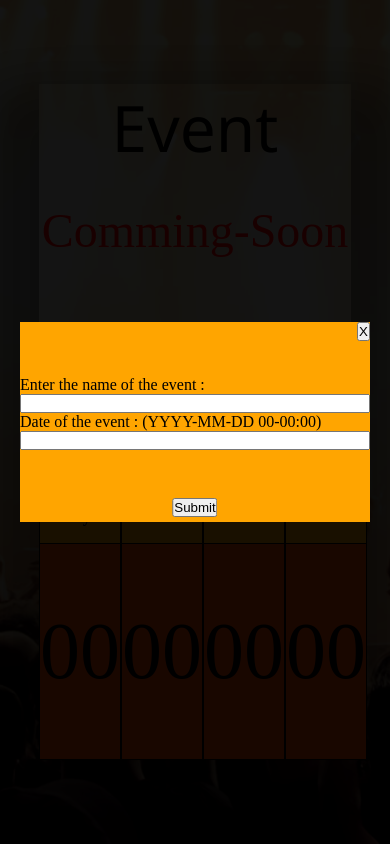
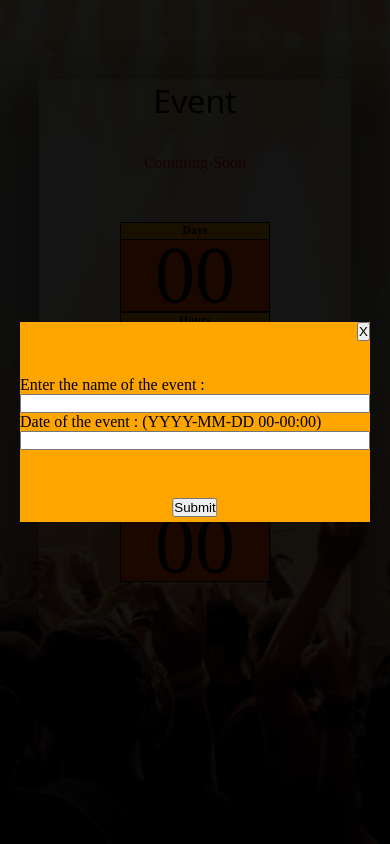
Before and after one commit to Nadir-1/funApps, a plain HTML site: page comming-soon/comming_soon.html in a window 390 px wide. Drawn offline with Linux system fonts and the light colour scheme.

Commit message:
fixing comming-soon

```diff
--- a/comming-soon/style.css
+++ b/comming-soon/style.css
@@ -54,6 +54,7 @@ body {
   display: flex;
   flex-direction: column;
   border: 1px solid black;
+  min-width: 150px;
 }
 .ti {
   height: 20%;
@@ -124,3 +125,26 @@ input {
   display: none;
   color: red;
 }
+@media screen and (max-width:800px) {
+  .time{
+    flex-direction: column;
+    position: static;
+  }
+  .container{
+    min-height: fit-content;
+    padding-bottom: 50px;
+  }
+  .title1 {
+    font-size: 2rem;
+  }
+  .title2{
+    font-size: 1rem;
+    margin-bottom: 50px;
+  }
+  #box{
+    width:90px;
+    height: 90px;
+    font-size: 0.75rem;
+  }
+
+}
```
